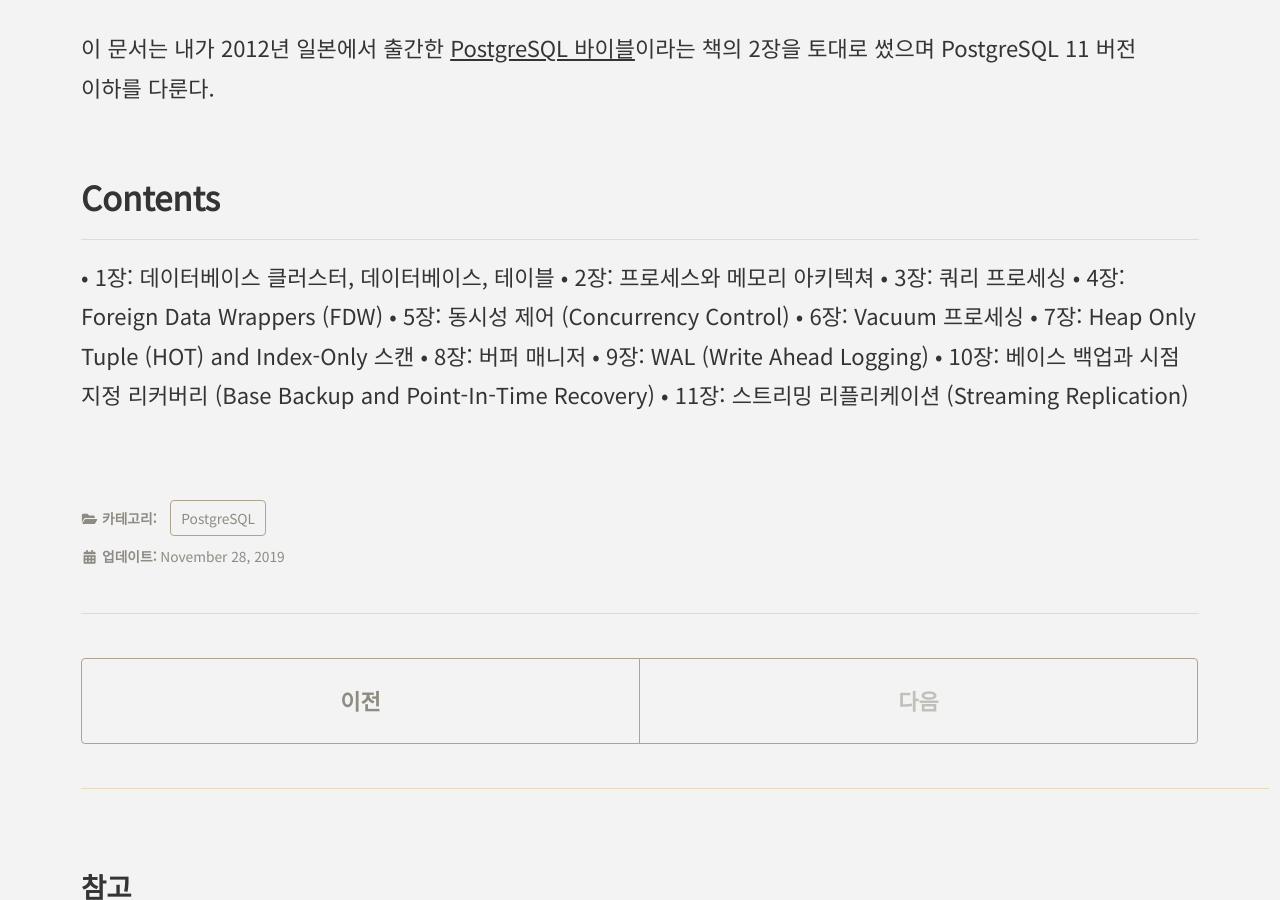
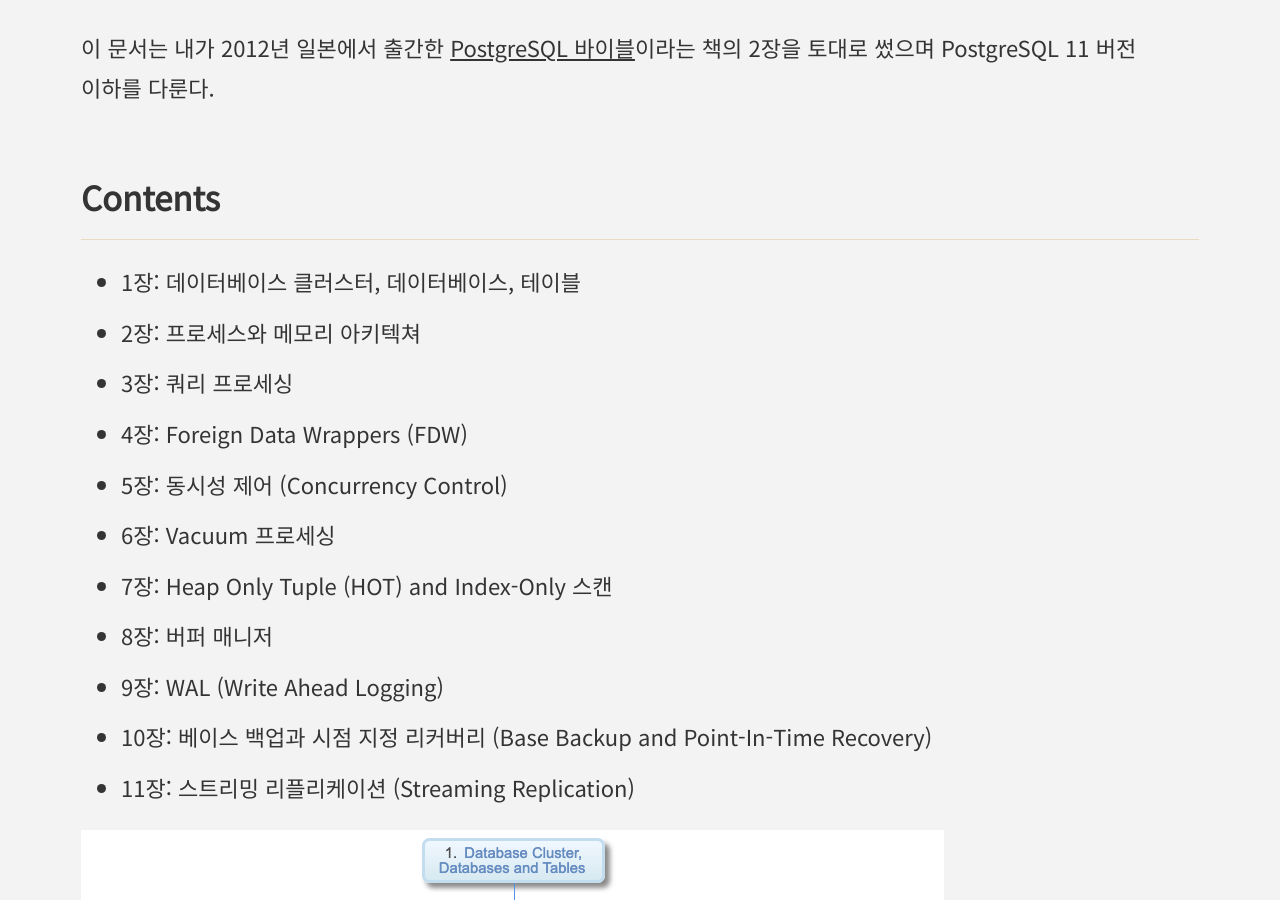
Before and after one commit to coiy/coiy.github.io, a Jekyll site: the page built from _posts/2019-11-28-pg_Introduction.md, in a window 1280 px wide and 900 px high, scrolled down 362 px. Built offline with Jekyll 4.4.1, drawn with Linux system fonts in a browser that asks for light colours; cached includes are drawn as plain includes; part of the change alters nothing that is shown.

Commit message:
change MD format.

```diff
--- a/_posts/2019-11-28-pg_Introduction.md
+++ b/_posts/2019-11-28-pg_Introduction.md
@@ -12,16 +12,16 @@ comments: false
 
 ## Contents
 
-• 1장: 데이터베이스 클러스터, 데이터베이스, 테이블
-• 2장: 프로세스와 메모리 아키텍쳐
-• 3장: 쿼리 프로세싱
-• 4장: Foreign Data Wrappers (FDW)
-• 5장: 동시성 제어 (Concurrency Control)
-• 6장: Vacuum 프로세싱
-• 7장: Heap Only Tuple (HOT) and Index-Only 스캔
-• 8장: 버퍼 매니저
-• 9장: WAL (Write Ahead Logging)
-• 10장: 베이스 백업과 시점 지정 리커버리 (Base Backup and Point-In-Time Recovery)
-• 11장: 스트리밍 리플리케이션 (Streaming Replication)
+- 1장: 데이터베이스 클러스터, 데이터베이스, 테이블
+- 2장: 프로세스와 메모리 아키텍쳐
+- 3장: 쿼리 프로세싱
+- 4장: Foreign Data Wrappers (FDW)
+- 5장: 동시성 제어 (Concurrency Control)
+- 6장: Vacuum 프로세싱
+- 7장: Heap Only Tuple (HOT) and Index-Only 스캔
+- 8장: 버퍼 매니저
+- 9장: WAL (Write Ahead Logging)
+- 10장: 베이스 백업과 시점 지정 리커버리 (Base Backup and Point-In-Time Recovery)
+- 11장: 스트리밍 리플리케이션 (Streaming Replication)
 
-![]({{ site.url }}{{ site.baseurl }}/assets/images/pg_architect.png ){: .align-center}
+![context-hierarchy](/assets/pg_architect.png)
```
